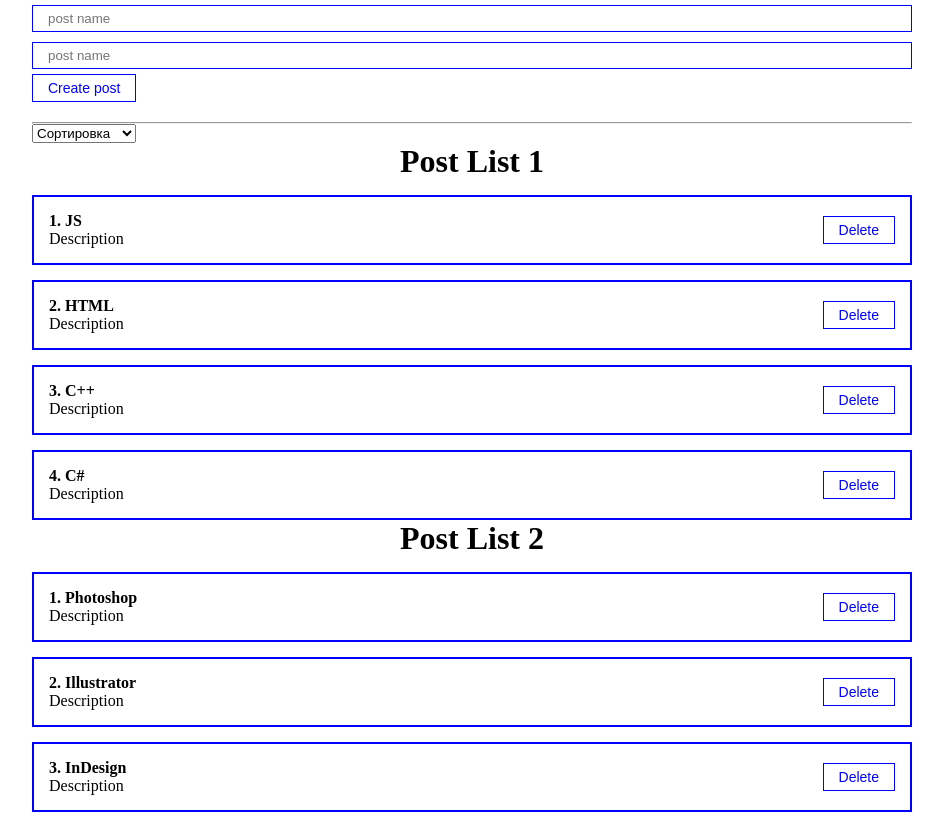
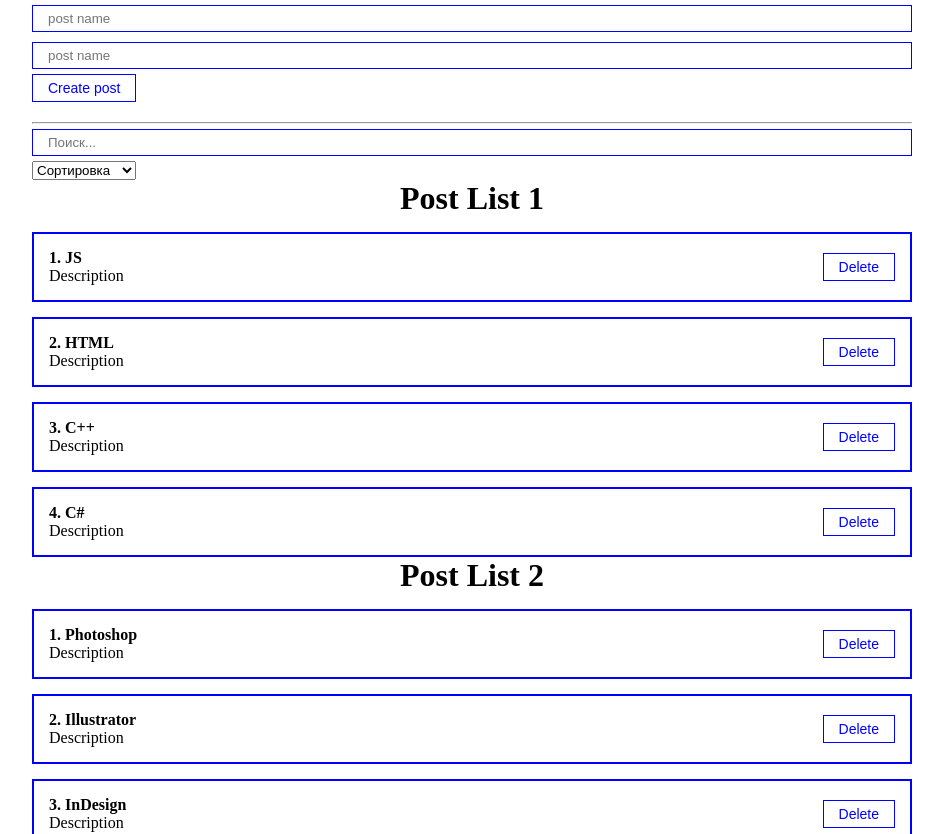
Before and after one commit to TheLarhand/test-project1, a React (Create React App) app in the folder my-app/: page / in a window 1280 px wide. Shown: the top 834 px of the page, without its empty margins (168-1111 px from the left). Built offline with nearby package versions, Linux system fonts and the light colour scheme.

Commit message:
add search for posts

```diff
--- a/my-app/src/App.js
+++ b/my-app/src/App.js
@@ -1,4 +1,4 @@
-import React, { useRef, useState } from "react";
+import React, { useMemo, useRef, useState } from "react";
 import './styles/App.css';
 // import Counter from "./components/Counter";
 // import ClassCounter from "./components/ClassCounter";
@@ -8,6 +8,8 @@
 import ProductsContainer from "./components/ProductsContainer";
 import PostForm from "./components/PostForm";
 import MySelect from "./components/UI/select/MySelect";
+import MyInput from "./components/UI/input/MyInput";
+import PostFilter from "./components/PostFilter";
 
 function App() {
 
@@ -42,7 +44,20 @@
   // const [body, setBody] = useState('')
   // const bodyInputRef = useRef();
 
-  const [selectedSort, setSelectedSort] = useState('')
+  const [filter, setFilter] = useState({sort: '', query: ''})
+
+  const sortedPosts = useMemo(() => {
+    console.log("ОТРАБОТАЛА ФУНКЦИЯ getSortedPosts");
+    if(filter.sort) {
+      return [...posts].sort((a, b) => a[filter.sort].localeCompare(b[filter.sort]))
+    }
+    return posts;
+
+  }, [filter.sort, posts]);
+
+  const sortedAndSearchedPosts = useMemo(() => {
+    return sortedPosts.filter(post => post.title.toLowerCase().includes(filter.query.toLowerCase()))
+  }, [filter.query, sortedPosts])
 
   const createPost = (newPost) => {
     setPosts([...posts, newPost]);
@@ -52,34 +67,25 @@
     setPosts(posts.filter(p => p.id !== post.id));
   }
 
-  const sortPosts = (sort) => {
-    setSelectedSort(sort);
-    setPosts([...posts].sort((a, b) => a[sort].localeCompare(b[sort])))
-  }
-
-
   return (
     <div className="App">
         <PostForm create={createPost}/>
         <hr style={{marginTop: "20px"}}/>
-        <MySelect
-          value={selectedSort}
-          onChange={sortPosts}
-          defaultValue={"Сортировка"}
-          options={[
-            {value: 'title', name: 'По названию'},
-            {value: 'body', name: 'По описанию'}
-          ]}
+        <PostFilter
+          filter={filter}
+          setFilter={setFilter}
         />
-        {posts.length !== 0
+
+        {sortedAndSearchedPosts.length !== 0
         ?
-        <PostList remove={removePost} posts={posts} title="Post List 1"/>
+        <PostList remove={removePost} posts={sortedAndSearchedPosts} title="Post List 1"/>
         :
         <h1 style={{textAlign: "center"}}>Постов нет :(</h1>
 
         }
 
         <PostList posts={posts2} title="Post List 2"/>
+
       {/* <h1>{value}</h1>
       <input
         type="text"
@@ -89,7 +95,8 @@
 
       <Counter/>
       <ClassCounter/> */}
-      <ProductsContainer products={products}/>
+
+      {/* <ProductsContainer products={products}/> */}
 
 
     </div>
--- /dev/null
+++ b/my-app/src/components/PostFilter.jsx
@@ -0,0 +1,25 @@
+import MyInput from "./UI/input/MyInput";
+import MySelect from "./UI/select/MySelect";
+
+const PostFilter = ({filter, setFilter}) => {
+    return (
+        <div>
+          <MyInput
+            value={filter.query}
+            onChange={e => setFilter({...filter, query: e.target.value})}
+            placeholder="Поиск..."
+          />
+          <MySelect
+            value={filter.sort}
+            onChange={selectedSort => setFilter({...filter, sort: selectedSort})}
+            defaultValue={"Сортировка"}
+            options={[
+              {value: 'title', name: 'По названию'},
+              {value: 'body', name: 'По описанию'}
+            ]}
+          />
+        </div>
+    )
+}
+
+export default PostFilter;
```
